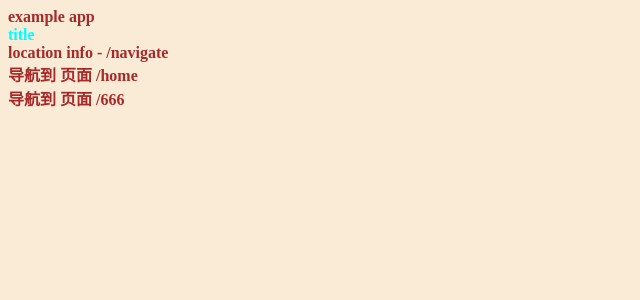
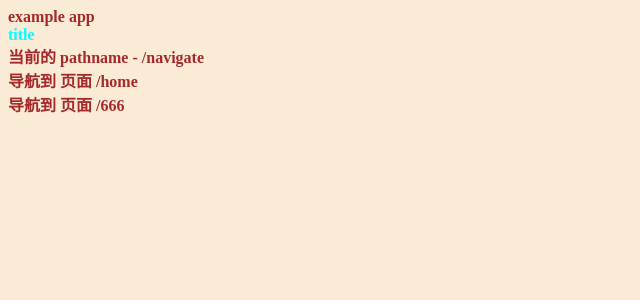
Before and after one commit to dztony/implement-react-router-dom, a React (Vite) app: page /navigate in a window 1280 px wide. Shown: the top 300 px of the page, without its empty margins (0-640 px from the left). Built offline with nearby package versions, Linux system fonts and the light colour scheme.

Commit message:
feat: 新建 react-router-dom 目录

```diff
--- a/example/component/App/index.tsx
+++ b/example/component/App/index.tsx
@@ -1,33 +1,28 @@
 import React, { useLayoutEffect, useRef, useState } from 'react';
 import css from './index.module.scss';
-import { createBrowserHistory } from "../../../packages/History";
+import { BrowserRouter, Link } from "../../../packages";
+import DisplayPathname from "../DisplayPathname";
 
 function App() {
 
-  const historyRef = useRef(createBrowserHistory());
-  const [location, setLocation] = useState(historyRef.current.location);
-
-  useLayoutEffect(() => {
-    return historyRef.current.listen(setLocation);
-  }, []);
-
   return (
+    <BrowserRouter>
       <div className={css.app}>
         example app
         <div className={"title"}>
           title
         </div>
-      <div>
-        location info - {location.pathname}
+        <DisplayPathname />
+        <Link to={'/home'}>
+          导航到 页面 /home
+        </Link>
+
+        <Link to={'/666'}>
+          导航到 页面 /666
+        </Link>
       </div>
-      <div onClick={() => historyRef.current.push('/home')}>
-        导航到 页面 /home
-      </div>
+    </BrowserRouter>
 
-      <div onClick={() => historyRef.current.push('/666')}>
-        导航到 页面 /666
-      </div>
-    </div>
   );
 }
 
--- /dev/null
+++ b/example/component/DisplayPathname/index.tsx
@@ -0,0 +1,14 @@
+import React from 'react';
+import { useLocation } from "../../../packages";
+
+function DisplayPathname() {
+  const { pathname } = useLocation();
+
+  return (
+    <div>
+      当前的 pathname - {pathname}
+    </div>
+  );
+}
+
+export default DisplayPathname;
--- a/packages/History/index.ts
+++ b/packages/History/index.ts
@@ -3,4 +3,5 @@ export { default as createBrowserHistory } from './createBrowserHistory.ts';
 export type {
   ILocation,
   IHistory,
+  IHistoryPush,
 } from './type.ts';
--- /dev/null
+++ b/packages/ReactRouterDom/BorwserRouter.tsx
@@ -0,0 +1,32 @@
+import React, { ReactNode, useLayoutEffect, useMemo, useRef, useState } from 'react';
+import { BrowserRouterContext } from "./context.ts";
+import { createBrowserHistory, ILocation } from "../History";
+import { IBrowserContext } from "./type.ts";
+
+function BrowserRouter(props: IProps) {
+  const historyRef = useRef(createBrowserHistory());
+  const [curLocation, setCurLocation] = useState<ILocation>(historyRef.current.location);
+
+  const contextValue = useMemo<IBrowserContext>(() => {
+    return {
+      navigate: historyRef.current.push,
+      location: curLocation,
+    };
+  }, [curLocation])
+
+  useLayoutEffect(() => {
+    return historyRef.current.listen(setCurLocation);
+  }, []);
+
+  return (
+    <BrowserRouterContext.Provider value={contextValue}>
+      {props.children}
+    </BrowserRouterContext.Provider>
+  );
+}
+
+type IProps = {
+  children: ReactNode;
+};
+
+export default BrowserRouter;
--- /dev/null
+++ b/packages/ReactRouterDom/Link.tsx
@@ -0,0 +1,25 @@
+import React, { ReactNode } from 'react';
+import { useNavigate } from "./hook.ts";
+
+function Link(props: IProps) {
+  const navigate = useNavigate();
+
+  return (
+    <div style={{ cursor: 'pointer' }}>
+      <a
+        onClick={() => {
+          navigate(props.to);
+        }}
+      >
+        {props.children}
+      </a>
+    </div>
+  );
+}
+
+type IProps = {
+  children: ReactNode;
+  to: string;
+};
+
+export default Link;
--- /dev/null
+++ b/packages/ReactRouterDom/context.ts
@@ -0,0 +1,6 @@
+import React, { createContext } from 'react';
+import { IBrowserContext, IRouteParentContext } from "./type.ts";
+
+export const BrowserRouterContext = createContext<IBrowserContext>(null!);
+
+export const RouteParentContext = createContext<IRouteParentContext>(null!);
--- /dev/null
+++ b/packages/ReactRouterDom/hook.ts
@@ -0,0 +1,10 @@
+import React, { useContext } from 'react';
+import { BrowserRouterContext } from "./context.ts";
+
+export function useNavigate() {
+  return useContext(BrowserRouterContext).navigate;
+}
+
+export function useLocation() {
+  return useContext(BrowserRouterContext).location;
+}
--- /dev/null
+++ b/packages/ReactRouterDom/index.ts
@@ -0,0 +1,7 @@
+export { default as BrowserRouter } from './BorwserRouter.tsx';
+export { default as Link } from './Link.tsx';
+
+export {
+  useNavigate,
+  useLocation,
+} from './hook.ts';
--- /dev/null
+++ b/packages/ReactRouterDom/type.ts
@@ -0,0 +1,8 @@
+import { IHistoryPush, ILocation } from "../History";
+
+export type IBrowserContext = {
+  location: ILocation;
+  navigate: IHistoryPush;
+};
+
+export type IRouteParentContext = {};
--- /dev/null
+++ b/packages/index.ts
@@ -0,0 +1,16 @@
+export {
+  createBrowserHistory,
+} from './History';
+
+export type {
+  ILocation,
+  IHistory,
+} from './History';
+
+export {
+  BrowserRouter,
+  Link,
+
+  useNavigate,
+  useLocation,
+} from './ReactRouterDom';
```
Lines whose indentation alone changed are shown as unchanged.
